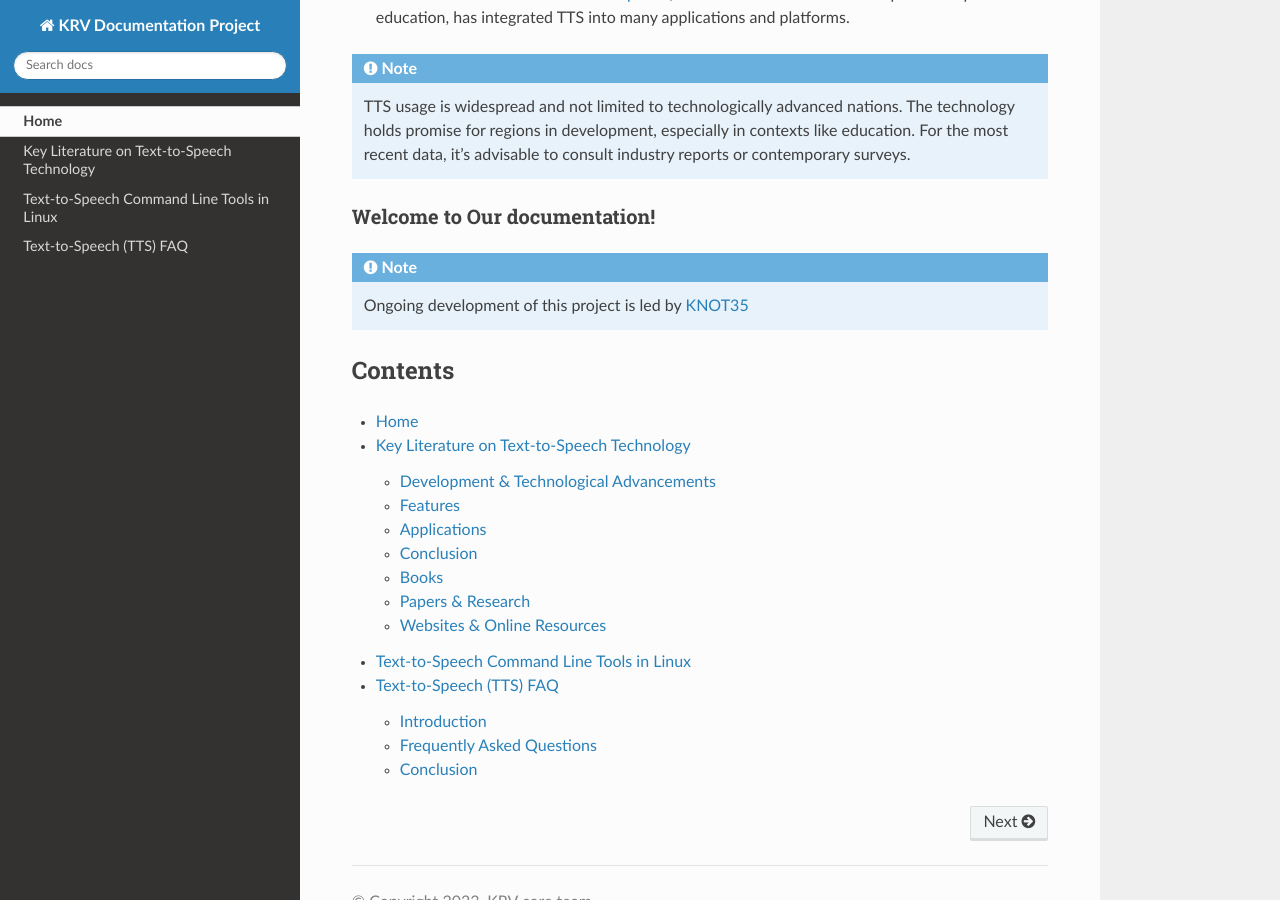
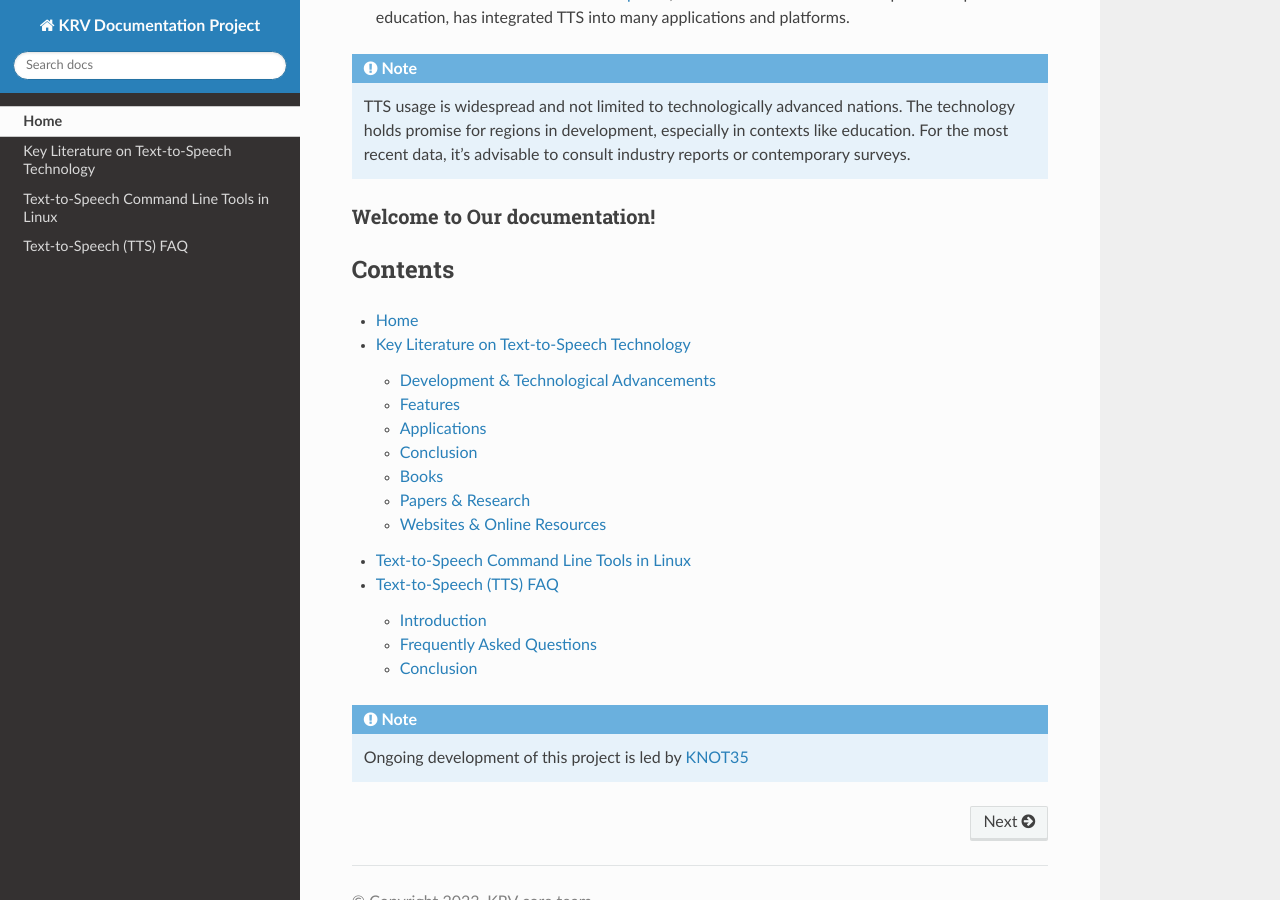
Before and after one commit to navertube/pyscenedetect, a Sphinx documentation site: the page built from docs/index.rst, in a window 1280 px wide and 900 px high, scrolled down 1426 px. Built offline with Sphinx 7.4.7 and the Read the Docs theme 2.0.0, drawn with Linux system fonts in a browser that asks for light colours; part of the change alters nothing that is shown.

```diff
--- a/docs/index.rst
+++ b/docs/index.rst
@@ -2,10 +2,6 @@
 
 Welcome to Our documentation!
 ===================================
-
-.. note::
-
-   Ongoing development of this project is led by `KNOT35 <https://www.knot35.com/>`_
 
 Contents
 --------
@@ -16,3 +12,7 @@ Contents
    other/literature/index
    reference/command-line/index
    faq/index
+
+.. note::
+
+   Ongoing development of this project is led by `KNOT35 <https://www.knot35.com/>`_
```
